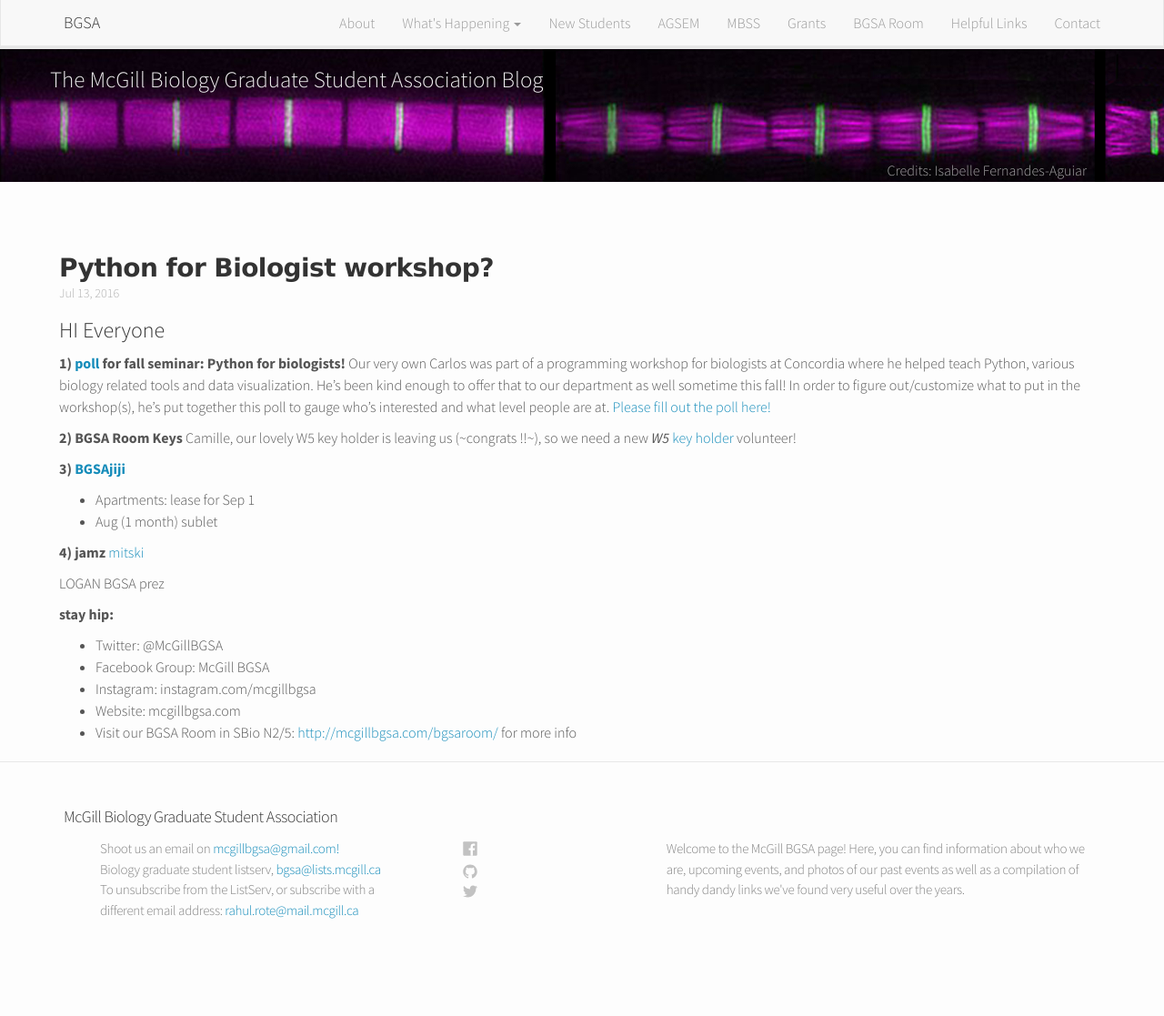
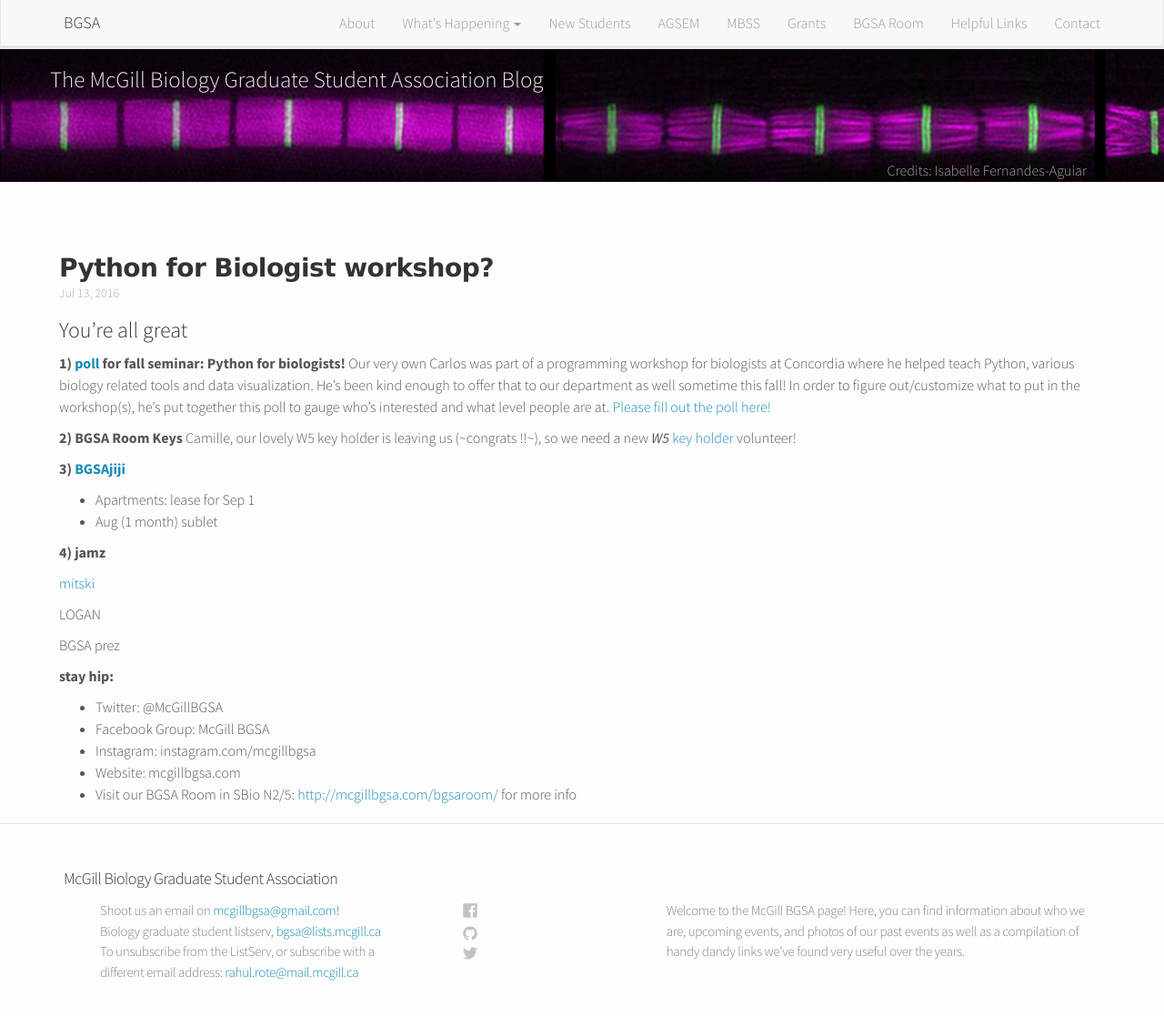
Before and after one commit to McGillBGSA/McGillBGSA.github.io, a Jekyll site: the page built from _posts/2016-07-13-python_anyone e.md, in a window 1280 px wide and 1135 px high. Shown: the top 1117 px of the window at 91% size. Built offline with Jekyll 4.4.1, drawn with Linux system fonts in a browser that asks for light colours; nearby versions of some CDN libraries.

Commit message:
Update 2016-07-13-python_anyone e.md

```diff
--- a/_posts/2016-07-13-python_anyone e.md
+++ b/_posts/2016-07-13-python_anyone e.md
@@ -5,7 +5,7 @@ title: "Python for Biologist workshop?"
 categories: event
 ---
 
-## HI Everyone
+## You're all great
 
 **1) [poll](https://docs.google.com/forms/d/e/1FAIpQLSeG3CCq-8MItIFiLgNUQMU6KgT9pzvlFONz5GEvYUde3loZPQ/viewform?c=0&w=1) for fall seminar: Python for biologists!**
      Our very own Carlos was part of a programming workshop for biologists at Concordia where he helped teach Python, various biology related tools and data visualization. He's been kind enough to offer that to our department as well sometime this fall! In order to figure out/customize what to put in the workshop(s), he's put together this poll to gauge who's interested and what level people are at. [Please fill out the poll here!]( https://docs.google.com/forms/d/e/1FAIpQLSeG3CCq-8MItIFiLgNUQMU6KgT9pzvlFONz5GEvYUde3loZPQ/viewform?c=0&w=1)
@@ -19,10 +19,12 @@ Camille, our lovely W5 key holder is leaving us (~congrats !!~), so we need a ne
   - Aug (1 month) sublet
 
 **4) jamz**
+
 [mitski](https://www.youtube.com/watch?v=u_hDHm9MD0I)
 
 
 LOGAN
+
 BGSA prez
 
 __stay hip:__
```
